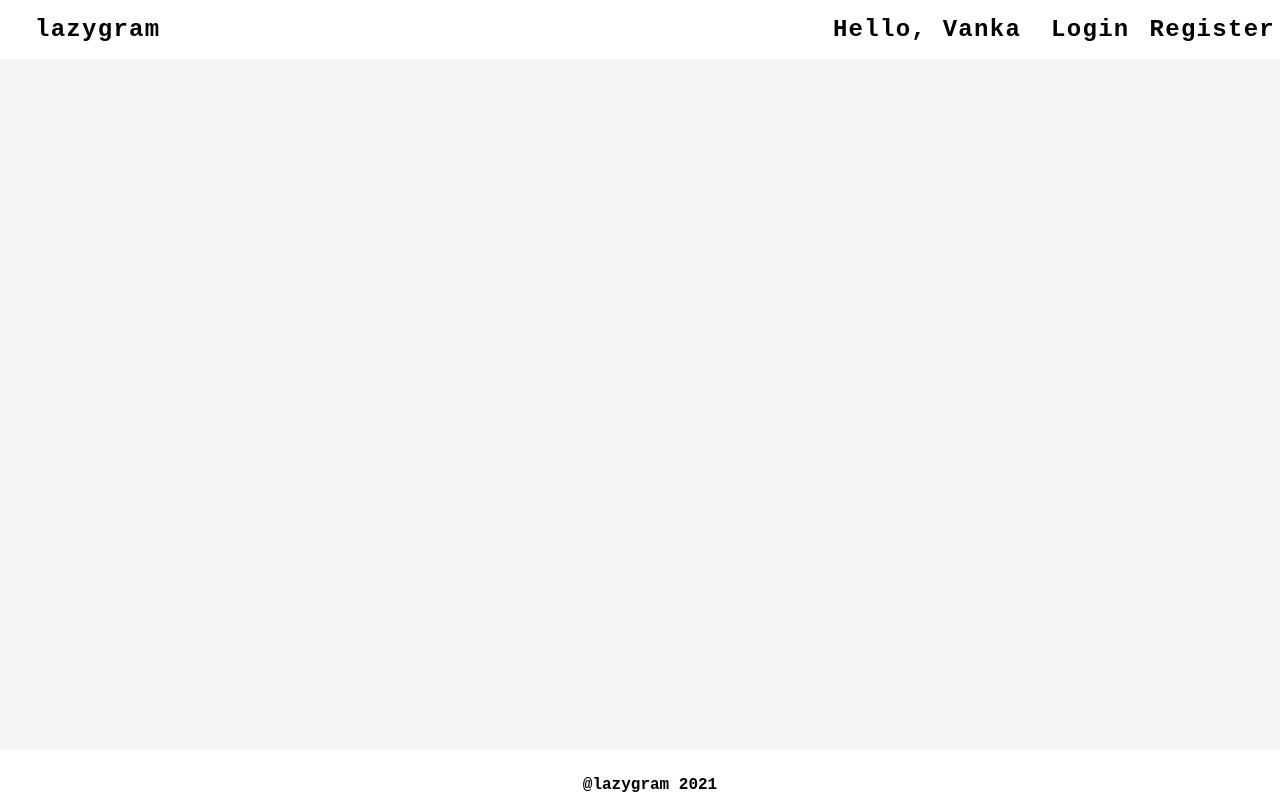
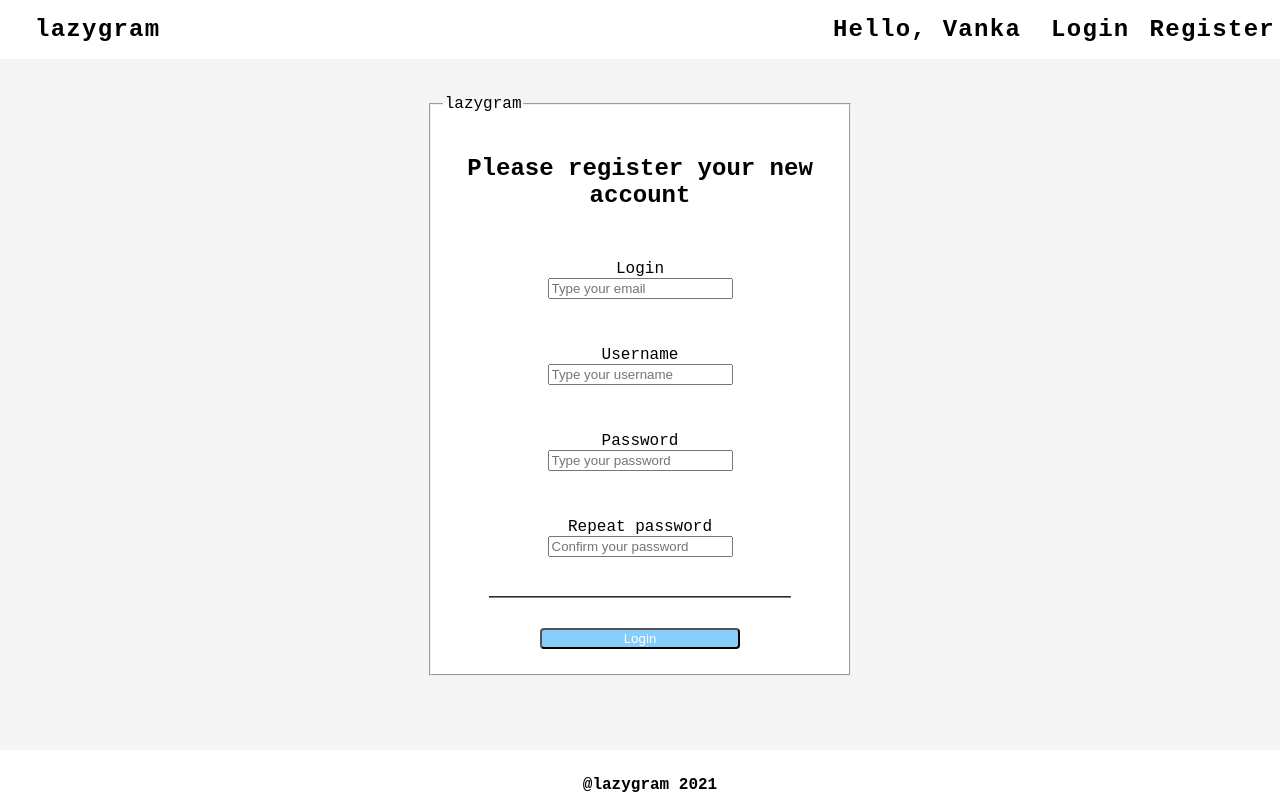
Before and after one commit to nikolaymih/Food-Photography, a React (Create React App) app: page /auth/register in a window 1280 px wide. Built offline with nearby package versions, Linux system fonts and the light colour scheme.

Commit message:
final css design

```diff
--- a/src/App.js
+++ b/src/App.js
@@ -5,6 +5,9 @@
 import AccountProfile from './components/AccountProfile/AccountProfile';
 import AccountAddPicture from './components/AccountAddPicture/AccountAddPicture';
 import AccountChangePassword from './components/AccountChangePassword/AccountChangePassword'
+import Login from './components/Login/Login';
+import Register from './components/Register/Register';
+import Contacts from './components/Contacts/Contacts';
 import Footer from './components/Footer/Footer';
 
 import './App.css';
@@ -20,7 +23,10 @@
         <Route path="/account/profile" component={AccountProfile} exact />
         <Route path="/account/add-picture" component={AccountAddPicture} exact/>
         <Route path="/account/change-password" component={AccountChangePassword} />
-        <Route path="/contact" component={AccountChangePassword} />
+        <Route path="/auth/login" component={Login} />
+        <Route path="/auth/register" component={Register} />
+        <Route path="/auth/register" component={AccountChangePassword} />
+        <Route path="/contact" component={Contacts} />
 
       </Switch>
 
--- a/src/components/Contacts/Contacts.js
+++ b/src/components/Contacts/Contacts.js
@@ -1,11 +1,48 @@
 import PersonalSettings from '../PersonalSettings/PersonalSettings';
 
-import './Contacts.css';
+import '../AccountAddPicture/AccountAddPicture.css';
+
 
 const Contacts = () => {
     return (
-        <h2>Contacts info</h2>
-    );
-};
+        <main className="wrappingPersonalSettings">
+            <PersonalSettings />
+
+            <div className="formsMenu">
+                <section className="createPicture">
+                    <form >
+                        <fieldset className="orderFieldsetByColumn">
+                            <legend>lazygram</legend>
+                            <p className="formHeaderCreateImage">
+                                <h1>Submit a problem</h1>
+                            </p>
+                            <p className="fieldCreatePet">
+                                <label htmlFor="password">Type your Email</label>
+                                <span className="inputChangePassword">
+                                    <input type="email" name="password" id="password" placeholder="Type your email" />
+                                    <span className="actions"></span>
+                                </span>
+                            </p>
+                            <p className="fieldCreatePet">
+                                <label htmlFor="description">Description</label>
+                                <span className="input">
+                                    <textarea rows="4" cols="45" type="text" name="description" id="description"
+                                        placeholder="Tell us about your problem and we will contact you further!"></textarea>
+                                    <span className="actions"></span>
+                                </span>
+                            </p>
+                            <hr />
+                            <span className="createImgButton">
+                                <input className="button submit" type="submit" value="Add Pet" />
+                            </span>
+                        </fieldset>
+                    </form>
+                </section>
+            </div>
+
+            <div className="thirdPosition" />
+        </main>
+    )
+}
 
 export default Contacts
--- a/src/components/Header/Header.js
+++ b/src/components/Header/Header.js
@@ -21,8 +21,8 @@
 
                 <section className="navbar-right">
                     <div className="annonymous">
-                        <Link className="button" to='/login'>Login</Link>
-                        <Link className="button" to='/register'>Register</Link>
+                        <Link className="button" to='/auth/login'>Login</Link>
+                        <Link className="button" to='/auth/register'>Register</Link>
                     </div>
                 </section>
             </nav>
--- /dev/null
+++ b/src/components/Login/Login.css
@@ -0,0 +1,16 @@
+.authLoginWrapper {
+    display: flex;
+}
+
+.authLoginForm {
+    flex: 1;
+    justify-content: center;
+}
+
+.authLoginLeftAlignment {
+    flex: 1;
+}
+
+.authLoginRightAlignment {
+    flex: 1
+}
--- /dev/null
+++ b/src/components/Login/Login.js
@@ -0,0 +1,53 @@
+import { Component } from 'react';
+
+import './Login.css';
+
+class Login extends Component {
+    constructor(props) {
+        super(props)
+    }
+
+    render() {
+        return (
+            <section className="authLoginWrapper">
+                <div className="authLoginLeftAlignment"></div>
+                <div className="authLoginForm">
+                    <div className="formsMenu">
+                        <section className="createPicture">
+                            <form >
+                                <fieldset className="orderFieldsetByColumn">
+                                    <legend>lazygram</legend>
+                                    <p className="formHeaderCreateImage">
+                                        <h1>Please authenticate yourself</h1>
+                                    </p>
+                                    <p className="fieldCreatePet">
+                                        <label htmlFor="email"><h4>Login</h4></label>
+                                        <span className="inputChangePassword">
+                                            <input type="email" name="email" id="email" placeholder="Type your email" />
+                                            <span className="actions"></span>
+                                        </span>
+                                    </p>
+                                    <p className="fieldCreatePet">
+                                        <label htmlFor="password"><h4>Password</h4></label>
+                                        <span className="inputChangePassword">
+                                            <input type="password" name="password" id="password" placeholder="Type your password" />
+                                            <span className="actions"></span>
+                                        </span>
+                                    </p>
+
+                                    <hr />
+                                    <span className="createImgButton">
+                                        <input className="button submit" type="submit" value="Login" />
+                                    </span>
+                                </fieldset>
+                            </form>
+                        </section>
+                    </div>
+                </div>
+                <div className="authLoginRightAlignment"></div>
+            </section>
+        )
+    }
+}
+
+export default Login;
--- /dev/null
+++ b/src/components/Register/Register.css
@@ -0,0 +1,20 @@
+.authRegisterWrapper {
+    display: flex;
+}
+
+.authRegisterForm {
+    flex: 1;
+    justify-content: center;
+}
+
+.authRegisterLeftAlignment {
+    flex: 1;
+}
+
+.authRegisterRightAlignment {
+    flex: 1
+}
+
+.formHeaderCreateImage h2 {
+    text-align: center;
+}
--- /dev/null
+++ b/src/components/Register/Register.js
@@ -0,0 +1,75 @@
+import { useState, useEffect } from 'react';
+
+import './Register.css';
+
+const Register = () => {
+
+    let { name, setName } = useState('');
+
+    const onClickRegisterForm = (e) => {
+        e.preventDefault();
+
+        let {email, username, password, rePassword} = e.target;
+        console.log(email);
+    }
+
+    return (
+        <section className="authRegisterWrapper">
+            <div className="authRegisterLeftAlignment"></div>
+            <div className="authRegisterForm">
+                <div className="formsMenu">
+                    <section className="createPicture">
+                        <form onSubmit={onClickRegisterForm}>
+                            <fieldset className="orderFieldsetByColumn">
+                                <legend>lazygram</legend>
+                                <p className="formHeaderCreateImage">
+                                    <h2>Please register your new account</h2>
+                                </p>
+
+                                <p className="fieldCreatePet">
+                                    <label htmlFor="email">Login</label>
+                                    <span className="inputChangePassword">
+                                        <input type="email" name="email" id="email" placeholder="Type your email" />
+                                        <span className="actions"></span>
+                                    </span>
+                                </p>
+
+                                <p className="fieldCreatePet">
+                                    <label htmlFor="username">Username</label>
+                                    <span className="inputChangePassword">
+                                        <input type="text" name="username" id="username" placeholder="Type your username" />
+                                        <span className="actions"></span>
+                                    </span>
+                                </p>
+
+                                <p className="fieldCreatePet">
+                                    <label htmlFor="password">Password</label>
+                                    <span className="inputChangePassword">
+                                        <input type="password" name="password" id="password" placeholder="Type your password" />
+                                        <span className="actions"></span>
+                                    </span>
+                                </p>
+
+                                <p className="fieldCreatePet">
+                                    <label htmlFor="rePassword">Repeat password</label>
+                                    <span className="inputChangePassword">
+                                        <input type="password" name="rePassword" id="rePassword" placeholder="Confirm your password" />
+                                        <span className="actions"></span>
+                                    </span>
+                                </p>
+
+                                <hr />
+                                <span className="createImgButton">
+                                    <input className="button submit" type="submit" value="Login" />
+                                </span>
+                            </fieldset>
+                        </form>
+                    </section>
+                </div>
+            </div>
+            <div className="authRegisterRightAlignment"></div>
+        </section>
+    )
+}
+
+export default Register
```
